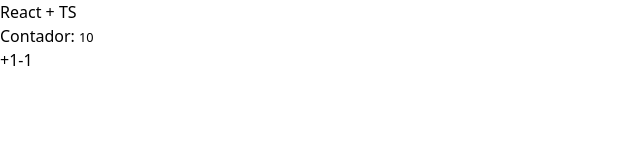
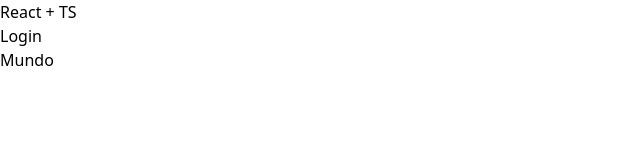
Before and after one commit to JaimeLeonUnison/React-Native, a React (Vite) app in the folder 01-basics/: page / in a window 1280 px wide. Shown: the top 160 px of the page, without its empty margins (0-640 px from the left). Built offline with nearby package versions, Linux system fonts and the light colour scheme.

Commit message:
AuthContext-Creado

```diff
--- a/01-basics/src/App.tsx
+++ b/01-basics/src/App.tsx
@@ -1,17 +1,25 @@
 // import { BasicFunctions } from './typescript/BasicFunctions'
 // import { ObjectLiterals } from './typescript/ObjectLiterals'
 // import { BasicTypes } from './typescript/BasicTypes'
-import { Counter } from './components/Counter';
+// import { Counter } from './components/Counter';
+
+import { AuthProvider } from "./context/AuthContext"
+import { LoginPage } from './components/LoginPage';
 
 function App() {
   return (
-    <div className="flex flex-col justify-center items-center h-svh">
-      <h1 className="text-4xl mb-5">React + TS</h1>
-      {/* {<ObjectLiterals/>} */}
-      {/* {<BasicTypes/>} */}
-      {/*     <BasicFunctions/> */}
-      <Counter />
-    </div>
+
+    <AuthProvider>
+      <div className="flex flex-col justify-center items-center h-svh">
+        <h1 className="text-4xl mb-5">React + TS</h1>
+
+        {/* {<ObjectLiterals/>} */}
+        {/* {<BasicTypes/>} */}
+        {/* {<BasicFunctions/>} */}
+        {/* <Counter /> */}
+        <LoginPage />
+      </div>
+    </AuthProvider>
   )
 }
 
--- /dev/null
+++ b/01-basics/src/components/LoginPage.tsx
@@ -0,0 +1,14 @@
+import { useAuthContext } from '../context/AuthContext';
+
+export const LoginPage = () => {
+
+    const { hola } = useAuthContext();
+
+    return (
+        <>
+            <h3>Login</h3>
+
+            <span>{hola}</span>
+        </>
+    )
+}
--- /dev/null
+++ b/01-basics/src/context/AuthContext.tsx
@@ -0,0 +1,23 @@
+import { createContext, PropsWithChildren, useContext } from "react";
+
+interface AuthState {
+    hola: string;
+}
+
+
+export const AuthContext = createContext({} as AuthState);
+
+export const useAuthContext = () => useContext(AuthContext);
+
+export const AuthProvider = ({ children }: PropsWithChildren) => {
+
+
+    return (
+        <AuthContext.Provider value={{
+            hola: 'Mundo'
+        }}>
+            {children}
+        </AuthContext.Provider>
+    )
+
+}
```
